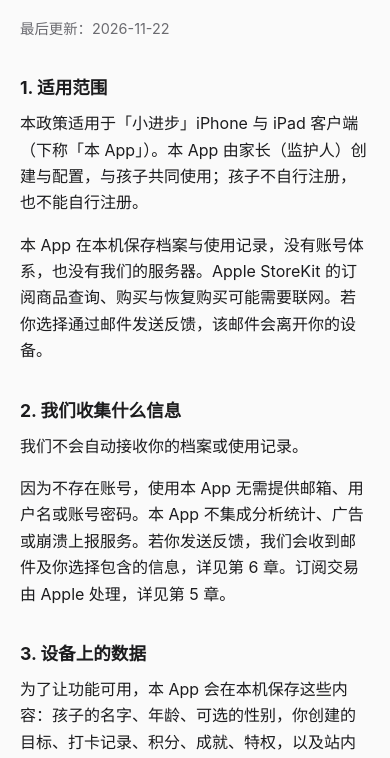
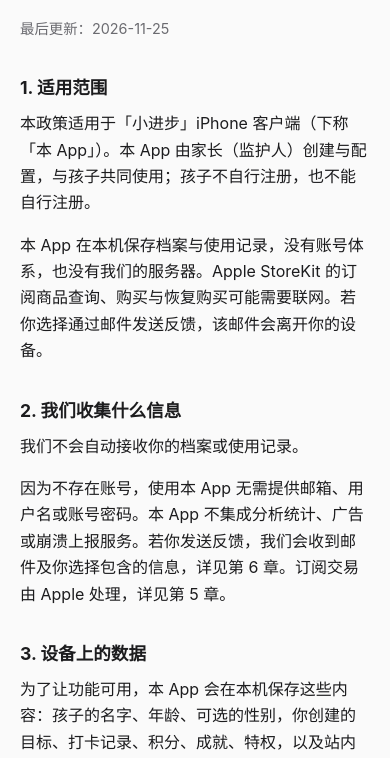
Before and after one commit to Lawsonliang/habitcub-legal, a plain HTML site: page privacy-zh.html in a window 390 px wide. Shown: the part 78-836 px from the top of the page. Drawn offline with Linux system fonts and the light colour scheme.

Commit message:
feat(ios): v1 确定为仅 iPhone —— 设备族收口 + 隐私政策同步 + 新增上线 skill
决策：只上 iPhone，不做 iPad（EN_RELEASE D5 定案，2026-11-25）。

代码与文案：
- project.pbxproj 三处 TARGETED_DEVICE_FAMILY: "1,2" → 1（iPhone only）
- 隐私政策中英正文去掉 iPad（"for iPhone and iPad" → "for iPhone"；
  中文「iPhone 与 iPad 客户端」→「iPhone 客户端」），首行日期推到 2026-11-25
  （正文自己承诺「内容变更更新日期」，线上已公开，必须同步）
- ios_project_config_test 新增守卫：设备族只能是 1，含 2 即红（已做负向控制）

文档：EN_RELEASE D5 定案 + §4.3 关键前提改写；standalone/README 把 D5 从待决清单移出；
legal-site/README 的「已知待决」改为「口径已统一」。

新增 skill rewardsystem-release：把「以后改隐私政策怎么发布」写成可执行流程
（改 txt → publish.sh → curl diff 校验），并登记线上地址、上线前固定事实、
提审前未完成项与本机踩过的坑；打包 skill 里加了一行指路。

验证：dart analyze 无问题；flutter test 879 passed + 1 skipped；
xcodebuild 真机架构 BUILD SUCCEEDED，产物 Info.plist 的 UIDeviceFamily = [1]。

```diff
--- a/privacy-zh.html
+++ b/privacy-zh.html
@@ -9,9 +9,9 @@
 <body>
 <main>
 <h1>隐私政策</h1>
-<p class="meta">最后更新：2026-11-22</p>
+<p class="meta">最后更新：2026-11-25</p>
 <h2>1. 适用范围</h2>
-<p>本政策适用于「小进步」iPhone 与 iPad 客户端（下称「本 App」）。本 App 由家长（监护人）创建与配置，与孩子共同使用；孩子不自行注册，也不能自行注册。</p>
+<p>本政策适用于「小进步」iPhone 客户端（下称「本 App」）。本 App 由家长（监护人）创建与配置，与孩子共同使用；孩子不自行注册，也不能自行注册。</p>
 <p>本 App 在本机保存档案与使用记录，没有账号体系，也没有我们的服务器。Apple StoreKit 的订阅商品查询、购买与恢复购买可能需要联网。若你选择通过邮件发送反馈，该邮件会离开你的设备。</p>
 <h2>2. 我们收集什么信息</h2>
 <p>我们不会自动接收你的档案或使用记录。</p>
```
Also changed, not shown: privacy.html (+2 -2 lines), 1 other file.
